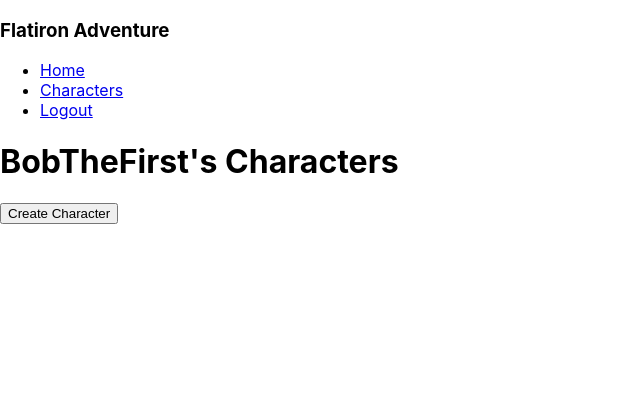
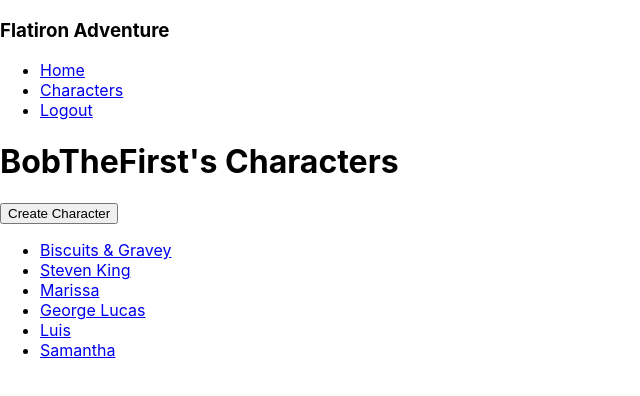
Before and after one commit to Enoch2k2/phase-2-example-build-flatiron-adventure, a React (Create React App) app: page /characters in a window 1280 px wide. Shown: the top 396 px of the page, without its empty margins (0-640 px from the left). Built offline with nearby package versions, Linux system fonts and the light colour scheme; data requests are answered from the project's data file; sample sign-in values are in the browser's storage.

Commit message:
added error handling and character list

```diff
--- a/db.json
+++ b/db.json
@@ -33,7 +33,23 @@
     {
       "user_id": 1,
       "name": "Biscuits & Gravey",
-      "race": "human",
+      "race": "elf",
+      "stats": {
+        "str": 9,
+        "int": 20,
+        "agi": 9,
+        "hp": 100,
+        "mp": 220,
+        "spd": 14
+      },
+      "klass": "healer",
+      "sex": "male",
+      "id": 1
+    },
+    {
+      "user_id": 1,
+      "name": "Steven King",
+      "race": "orc",
       "stats": {
         "str": 25,
         "int": 7,
@@ -42,9 +58,89 @@
         "mp": 5,
         "spd": 10
       },
+      "klass": "warrior",
+      "sex": "male",
+      "id": 2
+    },
+    {
+      "user_id": 1,
+      "name": "Marissa",
+      "race": "dwarf",
+      "stats": {
+        "str": 9,
+        "int": 20,
+        "agi": 9,
+        "hp": 100,
+        "mp": 220,
+        "spd": 14
+      },
+      "klass": "healer",
+      "sex": "female",
+      "id": 3
+    },
+    {
+      "user_id": 1,
+      "name": "George Lucas",
+      "race": "human",
+      "stats": {
+        "str": 7,
+        "int": 25,
+        "agi": 10,
+        "hp": 75,
+        "mp": 250,
+        "spd": 12
+      },
+      "klass": "mage",
+      "sex": "male",
+      "id": 4
+    },
+    {
+      "user_id": 1,
+      "name": "Luis",
+      "race": "orc",
+      "stats": {
+        "str": 9,
+        "int": 20,
+        "agi": 9,
+        "hp": 100,
+        "mp": 220,
+        "spd": 14
+      },
+      "klass": "healer",
+      "sex": "male",
+      "id": 5
+    },
+    {
+      "user_id": 1,
+      "name": "Samantha",
+      "race": "human",
+      "stats": {
+        "str": 10,
+        "int": 7,
+        "agi": 25,
+        "hp": 130,
+        "mp": 15,
+        "spd": 15
+      },
+      "klass": "thief",
+      "sex": "female",
+      "id": 6
+    },
+    {
+      "user_id": 2,
+      "name": "Pancake",
+      "race": "dwarf",
+      "stats": {
+        "str": 12,
+        "int": 11,
+        "agi": 15,
+        "hp": 125,
+        "mp": 25,
+        "spd": 16
+      },
       "klass": "bard",
       "sex": "female",
-      "id": 1
+      "id": 7
     }
   ]
 }
--- a/src/App.jsx
+++ b/src/App.jsx
@@ -13,6 +13,7 @@ import { baseUrl } from './Globals';
 
 const App = () => {
   const [currentUser, setCurrentUser] = useState({})
+  const [characters, setCharacters] = useState([])
   const [loggedIn, setLoggedIn] = useState(false);
   const [errors, setErrors] = useState([]);
 
@@ -20,12 +21,27 @@ const App = () => {
     setCurrentUser(user);
     setLoggedIn(true);
     localStorage.setItem('user_id', user.id);
+    fetchCharacters(user);
+  }
+
+  const fetchCharacters = user => {
+    fetch(baseUrl + '/characters')
+    .then(resp => resp.json())
+    .then(charas => {
+      const userCharacters = charas.filter(char => char.user_id === user.id);
+      setCharacters(userCharacters)
+    })
   }
 
   const logoutUser = () => {
     setCurrentUser({});
     setLoggedIn(false);
     localStorage.removeItem('user_id');
+  }
+
+  const addCharacter = character => {
+    // adds the character to the state
+    setCharacters([...characters, character])
   }
 
   const addErrors = errors => {
@@ -41,7 +57,9 @@ const App = () => {
     if(userId && !loggedIn) {
       fetch(baseUrl + '/users/' + userId)
         .then(resp => resp.json())
-        .then(data => loginUser(data))
+        .then(data => {
+          loginUser(data)
+        })
     }
   }, [loggedIn])
 
@@ -54,8 +72,8 @@ const App = () => {
         <Route path="/" element={<Home />} />
         <Route path="/signup" element={<Signup loggedIn={ loggedIn } loginUser={ loginUser } addErrors={ addErrors } clearErrors={ clearErrors } />} />
         <Route path="/login" element={<Login loggedIn={ loggedIn } loginUser={ loginUser } addErrors={ addErrors } clearErrors={ clearErrors } />} />
-        <Route path="/characters" element={<CharacterList loggedIn={ loggedIn } currentUser={ currentUser } />} />
-        <Route path="/characters/new" element={<CharacterForm loggedIn={ loggedIn } currentUser={ currentUser } />} />
+        <Route path="/characters" element={<CharacterList loggedIn={ loggedIn } currentUser={ currentUser } characters={ characters } />} />
+        <Route path="/characters/new" element={<CharacterForm loggedIn={ loggedIn } currentUser={ currentUser } addErrors={ addErrors } clearErrors={ clearErrors } addCharacter={ addCharacter } />} />
       </Routes>
     </Router>
   );
--- a/src/components/characters/CharacterCard.jsx
+++ b/src/components/characters/CharacterCard.jsx
@@ -1,10 +1,11 @@
 import React from 'react'
+import { Link } from 'react-router-dom'
 
-const CharacterCard = () => {
+const CharacterCard = ({ character }) => {
   return (
-    <div>
-      CharacterCard
-    </div>
+    <li>
+      <Link to="#">{ character.name }</Link>
+    </li>
   )
 }
 
--- a/src/components/characters/CharacterForm.jsx
+++ b/src/components/characters/CharacterForm.jsx
@@ -2,7 +2,7 @@ import React, { useEffect, useState } from 'react'
 import { useNavigate } from 'react-router-dom'
 import { baseUrl, headers } from '../../Globals';
 
-const CharacterForm = ({ loggedIn, currentUser }) => {
+const CharacterForm = ({ loggedIn, currentUser, addErrors, clearErrors, addCharacter }) => {
   const navigate = useNavigate();
 
   const [state, setState] = useState({
@@ -22,15 +22,19 @@ const CharacterForm = ({ loggedIn, currentUser }) => {
   })
 
   useEffect(() => {
-    // if(!loggedIn) {
-    //   navigate('/login');
-    // }
+    if(!loggedIn) {
+      navigate('/login');
+    }
     if(loggedIn) {
       setState({
         ...state,
         user_id: currentUser.id,
         stats: checkClass("warrior")
       })
+    }
+
+    return () => {
+      clearErrors()
     }
 
   }, [currentUser, loggedIn])
@@ -87,13 +91,22 @@ const CharacterForm = ({ loggedIn, currentUser }) => {
 
   const handleSubmit = e => {
     e.preventDefault();
+
+    if(state.name) {
       fetch(baseUrl + "/characters", {
         method: "POST",
         headers,
         body: JSON.stringify(state)
       })
         .then(resp => resp.json())
-      .then(data => console.log(data))
+        .then(data => {
+          addCharacter(data);
+          navigate("/characters")
+        })
+    } else {
+      addErrors(["Name must exist"])
+    }
+
   }
 
   const handleChange = e => {
--- a/src/components/characters/CharacterList.jsx
+++ b/src/components/characters/CharacterList.jsx
@@ -1,7 +1,8 @@
 import React, { useEffect } from 'react'
 import { useNavigate } from 'react-router-dom'
+import CharacterCard from './CharacterCard';
 
-const CharacterList = ({ currentUser, loggedIn }) => {
+const CharacterList = ({ currentUser, loggedIn, characters }) => {
   const navigate = useNavigate();
 
   useEffect(() => {
@@ -14,10 +15,15 @@ const CharacterList = ({ currentUser, loggedIn }) => {
     navigate('/characters/new');
   }
 
+  const characterCards = characters.map(character => <CharacterCard key={ character.id } character={ character } />)
+
   return (
     <div>
       <h1>{ currentUser.username }'s Characters</h1>
       <button onClick={ handleCreateCharacterButton }>Create Character</button>
+      <ul>
+        { characterCards }
+      </ul>
     </div>
   )
 }
```
Lines whose indentation alone changed are shown as unchanged.
